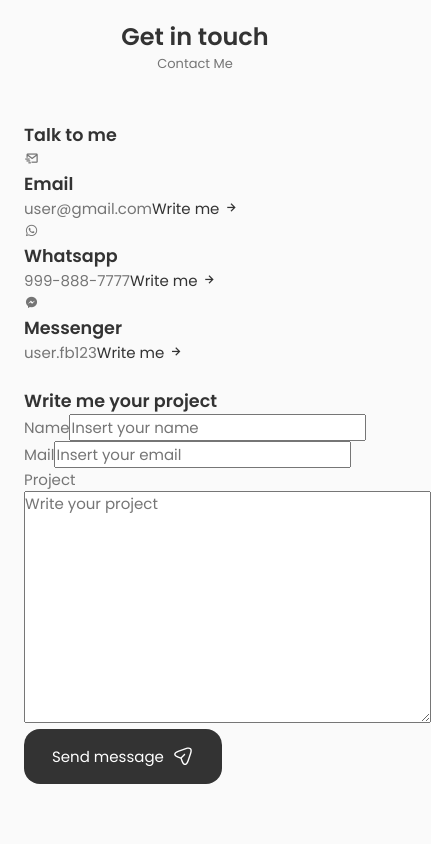
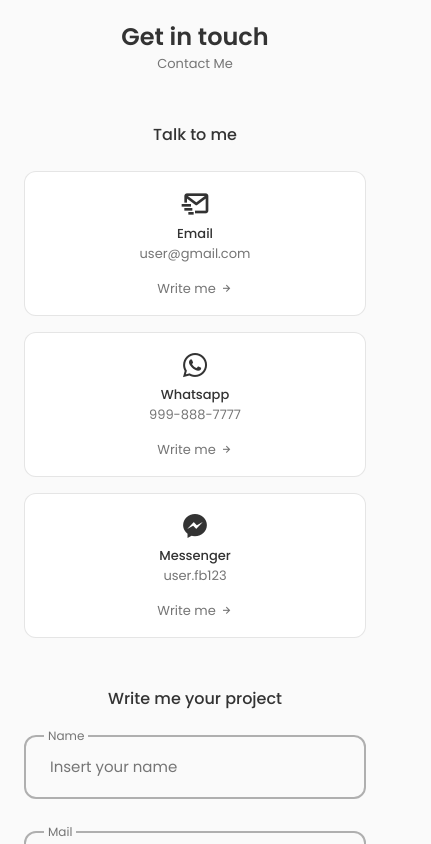
Before and after one commit to MarcelPenn/light-portfolio, a React (Create React App) app: page / in a window 390 px wide. Shown: the part 5360-6204 px from the top of the page, 431 px wide, since content can reach past the window. Built offline with nearby package versions, Linux system fonts and the light colour scheme.

Commit message:
Contact responsive css

```diff
--- a/src/components/contact/Contact.jsx
+++ b/src/components/contact/Contact.jsx
@@ -1,4 +1,5 @@
 import React from 'react'
+import "./contact.css"
 
 const Contact = () => {
   return (
@@ -73,7 +74,7 @@
                         />
                     </div>
 
-                    <div className="contact__form-div">
+                    <div className="contact__form-div contact__form-area">
                         <label className="contact__form-tag">Project</label>
                         <textarea
                             name="" id="" cols="30" rows="10"
--- a/src/components/contact/contact.css
+++ b/src/components/contact/contact.css
@@ -0,0 +1,144 @@
+.contact__container {
+    grid-template-columns: repeat(2, max-content);
+    justify-content: center;
+    column-gap: 6rem;
+    padding-bottom: 3rem;
+}
+
+
+.contact__title {
+    text-align: center;
+    font-size: var(--h3-font-size);
+    font-weight: var(--font-medium);
+    margin-bottom: var(--mb-1-5);
+}
+
+.contact__info {
+    display: grid;
+    row-gap: 1rem;
+    grid-template-columns: 300px;
+}
+
+.contact__card {
+    background-color: var(--container-color);
+    border: 1px solid rgba(0, 0, 0, 0.1);
+    padding: 1rem;
+    border-radius: 0.75rem;
+    text-align: center;
+}
+
+.contact__card-icon {
+    font-size: 2rem;
+    color: var(--title-color);
+    margin-bottom: var(--mb-0-25);
+}
+
+.contact__card-title,
+.contact__card-data {
+    font-size: var(--small-font-size);
+}
+
+.contact__card-title {
+    font-weight: var(--font-medium);
+}
+
+.contact__card-data {
+    display: block;
+    margin-bottom: var(--mb-0-75);
+}
+
+.contact__button {
+    color: var(--text-color);
+    font-size: var(--small-font-size);
+    display: inline-flex;
+    align-items: center;
+    justify-content: center;
+    column-gap: 0.25rem;
+}
+
+.contact__button-icon {
+    font-size: 1rem;
+    transition: 0.3s;
+}
+
+.contact__button:hover  {
+    transform: translate(0.25rem);
+}
+.contact__form {
+    width: 360px;
+}
+
+.contact__form-div {
+    position: relative;
+    margin-bottom: var(--mb-2);
+    height: 4rem;
+}
+
+.contact__form-input {
+    position: absolute;
+    top: 0;
+    left: 0;
+    width: 100%;
+    height: 100%;
+    border: 2px solid rgba(0, 0, 0, 0.3);
+    background: none;
+    color: var(--text-color);
+    outline: none;
+    border-radius: 0.75rem;
+    padding: 1.5rem;
+    z-index: 1;
+}
+
+.contact__form-tag {
+    position: absolute;
+    top: -0.75rem;
+    left: 1.25rem;
+    font-size: var(--smaller-font-size);
+    padding: 0.25rem;
+    background-color: var(--body-color);
+    z-index: 10;
+}
+
+.contact__form-area {
+    height: 11rem;
+}
+
+.contact__form-area textarea {
+    resize: none;
+}
+
+
+/* Breakpoints */
+@media screen and (max-width: 992px) {
+  .contact__container {
+    column-gap: 3rem;
+  }
+}
+
+@media screen and (max-width: 768px) {
+    .contact__container {
+        grid-template-columns: 1fr;
+        row-gap: 3rem;
+    }
+
+    .contact__info {
+        justify-content: center;
+    }
+
+    .contact__form {
+        margin: 0 auto;
+    }
+}
+
+@media screen and (max-width: 576px) {
+    .contact__info {
+        grid-template-columns: 1fr;
+    }
+    .contact__form {
+        width: 100%;
+    }
+}
+
+@media screen and (max-width: 350px) {
+
+}
```
